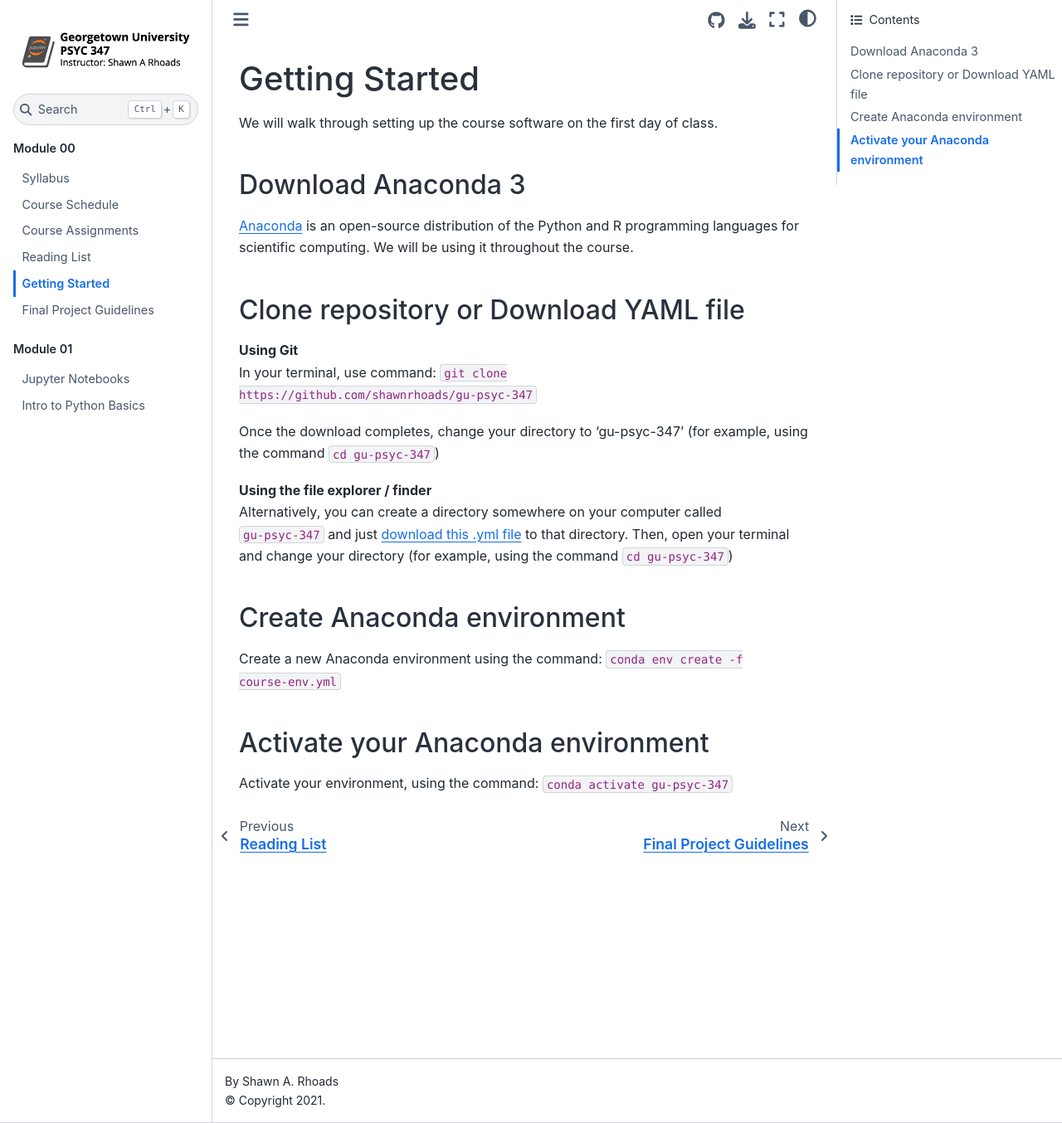
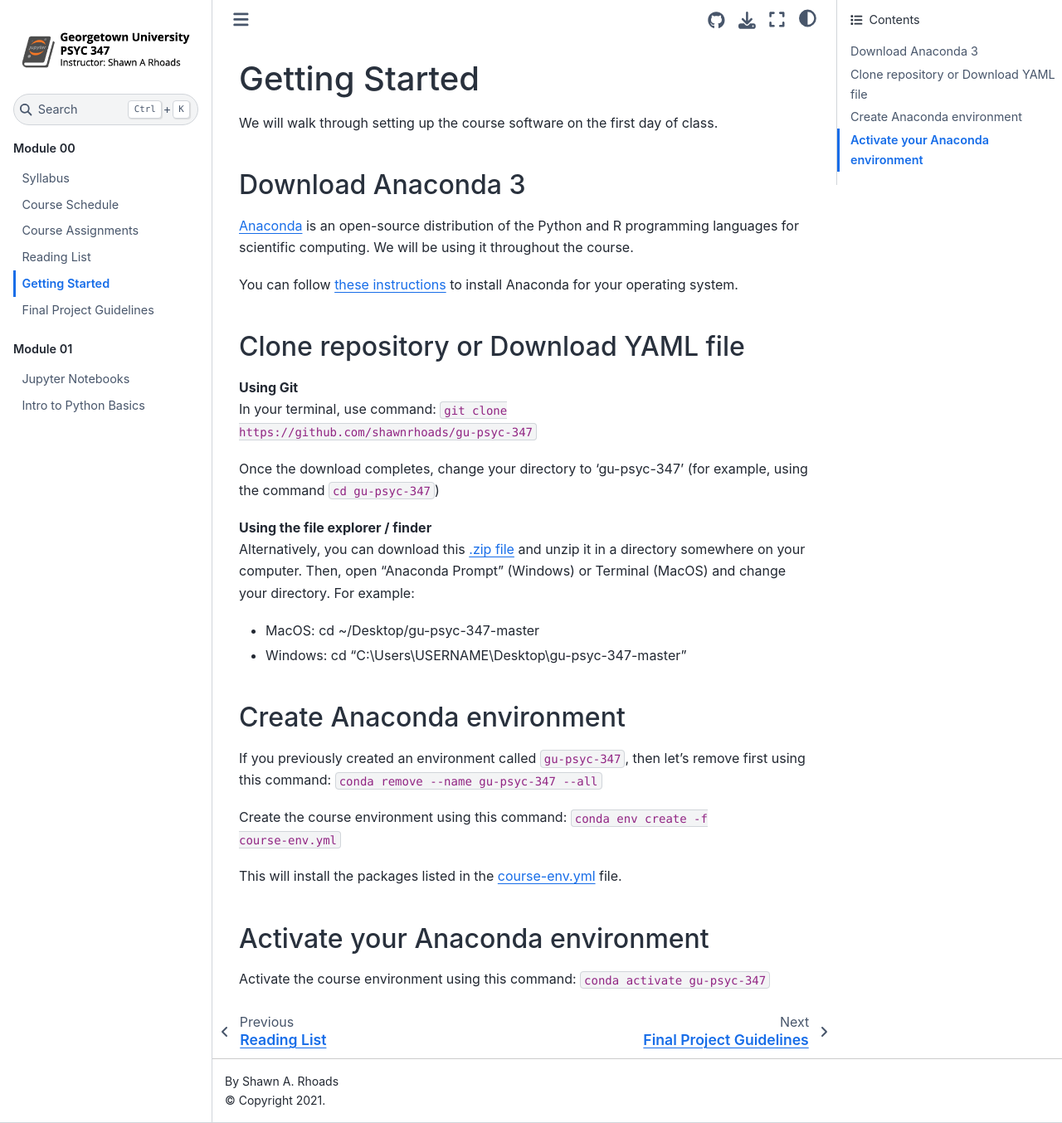
Before and after one commit to shawnrhoads/gu-psyc-347, a Jupyter Book: the page built from docs/module-00-04_Getting-Started.md, in a window 1280 px wide and 1354 px high. Shown: the whole window at 83% size. Built offline with Jupyter Book 1.0.4 settings and Sphinx 7.4.7 and the Sphinx Book theme 1.1.4, drawn with Linux system fonts in a browser that asks for light colours.

Commit message:
Update module-00-04_Getting-Started.md

```diff
--- a/docs/module-00-04_Getting-Started.md
+++ b/docs/module-00-04_Getting-Started.md
@@ -4,6 +4,8 @@
 
 ## Download Anaconda 3
 [Anaconda](https://www.anaconda.com/products/individual#Downloads) is an open-source distribution of the Python and R programming languages for scientific computing. We will be using it throughout the course.
+
+You can follow [these instructions](https://docs.anaconda.com/anaconda/install/) to install Anaconda for your operating system.
 
 ## Clone repository or Download YAML file
 
@@ -13,10 +15,16 @@
 Once the download completes, change your directory to 'gu-psyc-347' (for example, using the command `cd gu-psyc-347`)
 
 **Using the file explorer / finder**</br>
-Alternatively, you can create a directory somewhere on your computer called `gu-psyc-347` and just [download this .yml file](https://raw.githubusercontent.com/shawnrhoads/gu-psyc-347/master/course-env.yml) to that directory. Then, open your terminal and change your directory (for example, using the command `cd gu-psyc-347`)
+Alternatively, you can download this [.zip file](https://github.com/shawnrhoads/gu-psyc-347/archive/master.zip) and unzip it in a directory somewhere on your computer. Then, open "Anaconda Prompt" (Windows) or Terminal (MacOS) and change your directory. For example:
+- MacOS: cd ~/Desktop/gu-psyc-347-master
+- Windows: cd "C:\Users\USERNAME\Desktop\gu-psyc-347-master"
 
 ## Create Anaconda environment
-Create a new Anaconda environment using the command: `conda env create -f course-env.yml`
+If you previously created an environment called `gu-psyc-347`, then let's remove first using this command: `conda remove --name gu-psyc-347 --all`
+
+Create the course environment using this command: `conda env create -f course-env.yml`
+
+This will install the packages listed in the [course-env.yml](https://raw.githubusercontent.com/shawnrhoads/gu-psyc-347/master/course-env.yml) file.
 
 ## Activate your Anaconda environment
-Activate your environment, using the command: `conda activate gu-psyc-347`
+Activate the course environment using this command: `conda activate gu-psyc-347`
```
